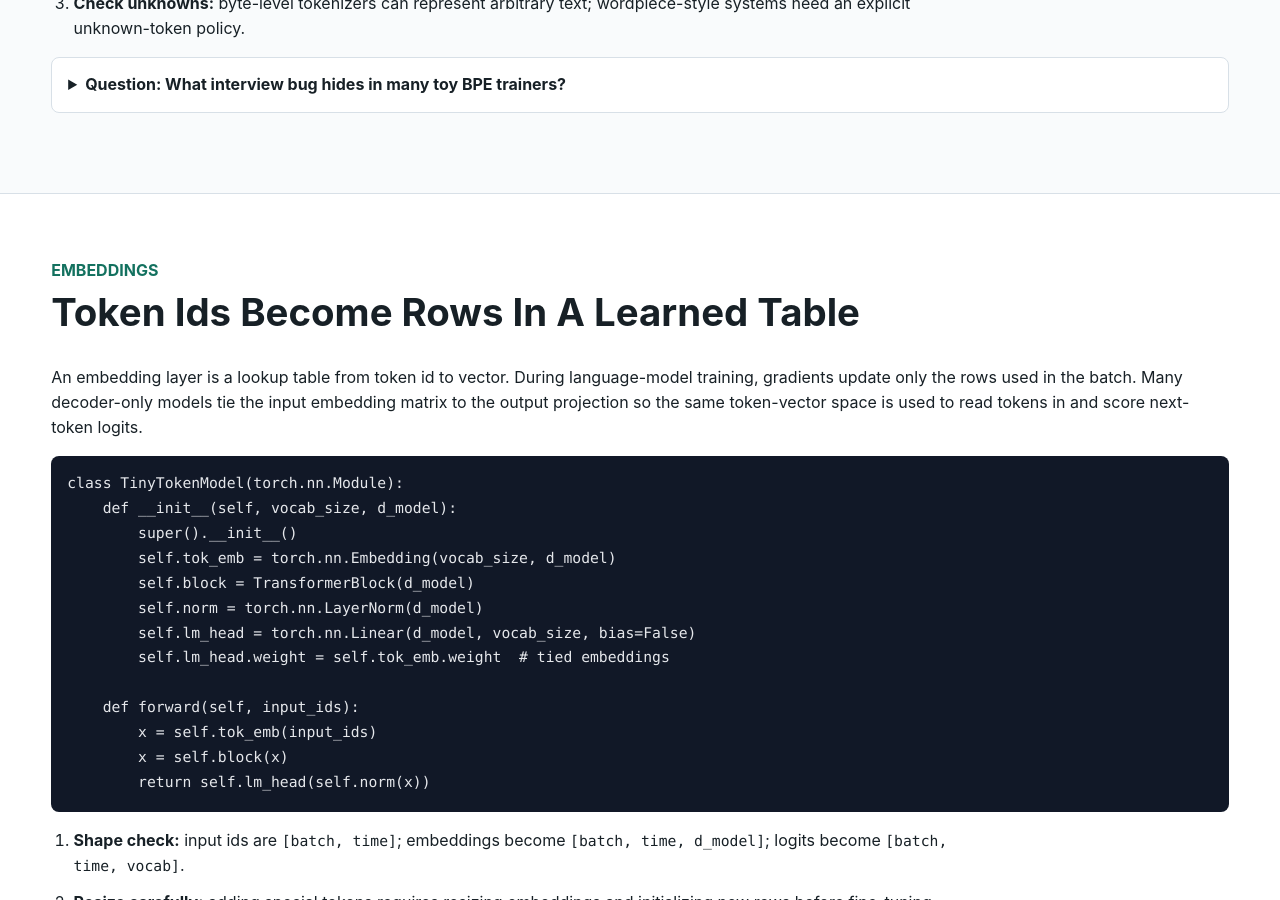
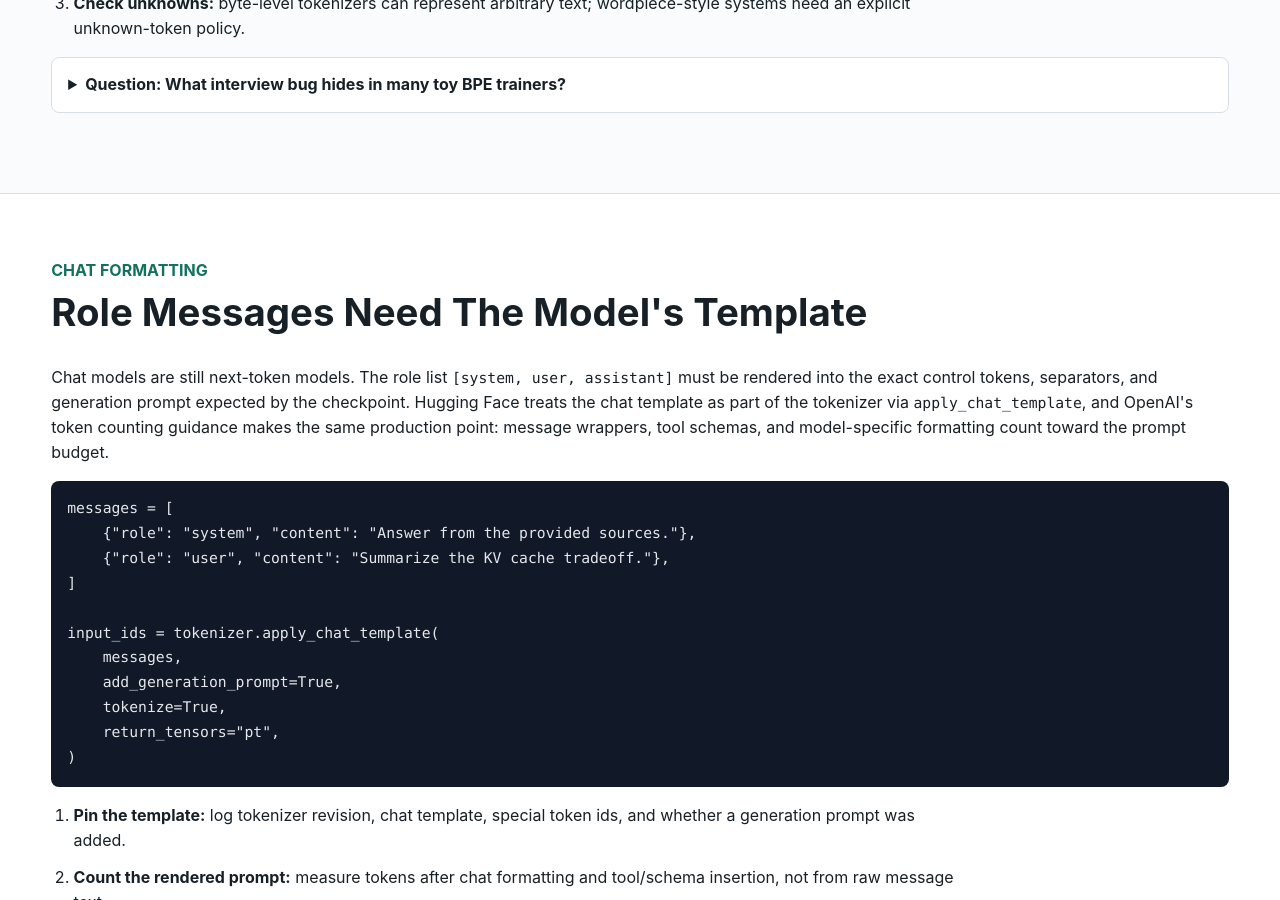
Before and after one commit to kennethli319/kennethli319.github.io, a Jekyll site: the page llm-ml-course/lessons/tokenization-embeddings.html, which Jekyll copies as it is, in a window 1280 px wide and 900 px high, scrolled down 2157 px. Built offline with Jekyll 4.4.1, drawn with Linux system fonts in a browser that asks for light colours; some of the changed text lies outside the part shown.

Commit message:
Sync LLM course chat template drill

```diff
--- a/llm-ml-course/lessons/tokenization-embeddings.html
+++ b/llm-ml-course/lessons/tokenization-embeddings.html
@@ -12,6 +12,7 @@
       <a href="../index.html">Course Home</a>
       <a href="#subwords">Subwords</a>
       <a href="#bpe">BPE Drill</a>
+      <a href="#chat">Chat Templates</a>
       <a href="#embeddings">Embeddings</a>
       <a href="#checks">Checks</a>
     </nav>
@@ -96,6 +97,43 @@ def learn_bpe_merges(words, num_merges):
       </details>
     </section>
 
+    <section id="chat" class="band">
+      <div class="section-head">
+        <p class="eyebrow">Chat Formatting</p>
+        <h2>Role Messages Need The Model's Template</h2>
+      </div>
+      <p>
+        Chat models are still next-token models. The role list
+        <code>[system, user, assistant]</code> must be rendered into the exact
+        control tokens, separators, and generation prompt expected by the
+        checkpoint. Hugging Face treats the chat template as part of the
+        tokenizer via <code>apply_chat_template</code>, and OpenAI's token
+        counting guidance makes the same production point: message wrappers,
+        tool schemas, and model-specific formatting count toward the prompt
+        budget.
+      </p>
+      <pre><code class="language-python">messages = [
+    {"role": "system", "content": "Answer from the provided sources."},
+    {"role": "user", "content": "Summarize the KV cache tradeoff."},
+]
+
+input_ids = tokenizer.apply_chat_template(
+    messages,
+    add_generation_prompt=True,
+    tokenize=True,
+    return_tensors="pt",
+)</code></pre>
+      <ol class="steps">
+        <li><strong>Pin the template:</strong> log tokenizer revision, chat template, special token ids, and whether a generation prompt was added.</li>
+        <li><strong>Count the rendered prompt:</strong> measure tokens after chat formatting and tool/schema insertion, not from raw message text.</li>
+        <li><strong>Test stop behavior:</strong> verify assistant turns stop at the model's expected end token instead of leaking into the next role marker.</li>
+      </ol>
+      <details class="qa">
+        <summary>Question: Why can a correct user prompt fail after switching instruct models?</summary>
+        <p>The text may be the same, but the target model can expect different role markers, special tokens, or assistant-start tokens. A mismatched chat template changes the actual token sequence the model sees.</p>
+      </details>
+    </section>
+
     <section id="embeddings" class="band">
       <div class="section-head">
         <p class="eyebrow">Embeddings</p>
@@ -149,6 +187,8 @@ def learn_bpe_merges(words, num_merges):
         <a href="https://arxiv.org/abs/1808.06226">SentencePiece</a>,
         <a href="https://github.com/openai/tiktoken">OpenAI tiktoken</a>,
         <a href="https://github.com/openai/openai-cookbook/blob/main/examples/How_to_count_tokens_with_tiktoken.ipynb">OpenAI Cookbook token counting</a>,
+        <a href="https://huggingface.co/docs/transformers/en/chat_templating">Hugging Face chat templates</a>,
+        <a href="https://developers.openai.com/cookbook/examples/how_to_count_tokens_with_tiktoken">OpenAI token counting cookbook</a>,
         <a href="https://aclanthology.org/E17-2025/">Press and Wolf on tied embeddings</a>.
       </p>
     </section>
```
